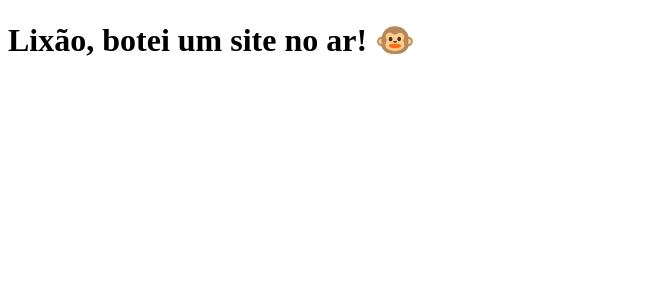
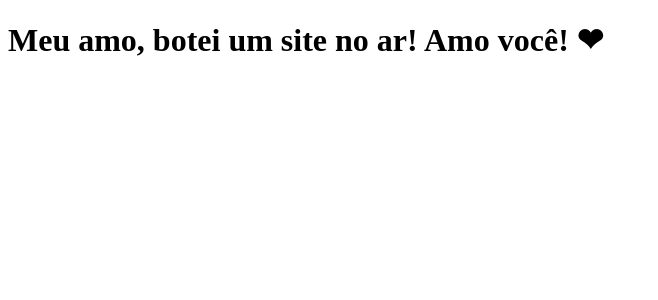
Before and after one commit to cavalcantedouglas/clone-tabnews, a Next.js app: page / in a window 1280 px wide. Shown: the top 300 px of the page, without its empty margins (0-658 px from the left). Built offline with nearby package versions, Linux system fonts and the light colour scheme.

Commit message:
mensagem alterada

```diff
--- a/pages/index.js
+++ b/pages/index.js
@@ -1,5 +1,5 @@
 function Home() {
-    return <h1>Lixão, botei um site no ar! 🐵</h1>
+    return <h1>Meu amo, botei um site no ar! Amo você! ❤</h1>
 }
 
 export default Home;
```
